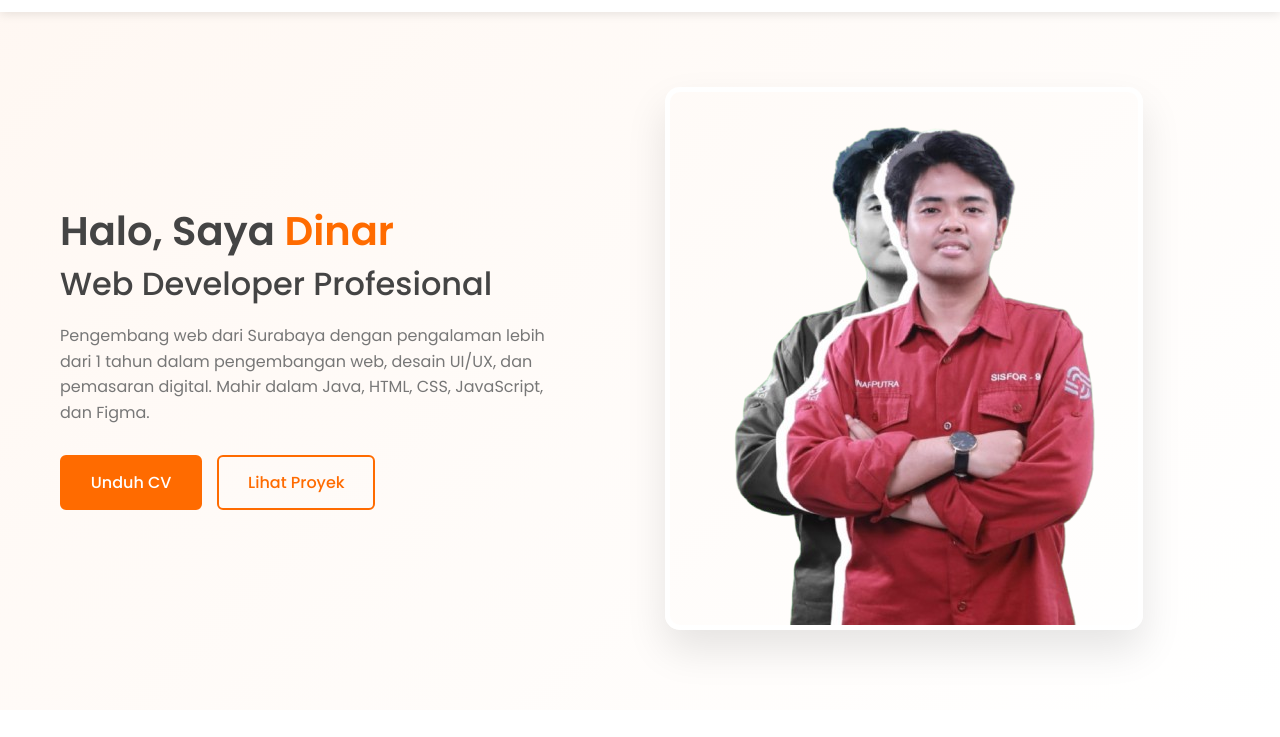
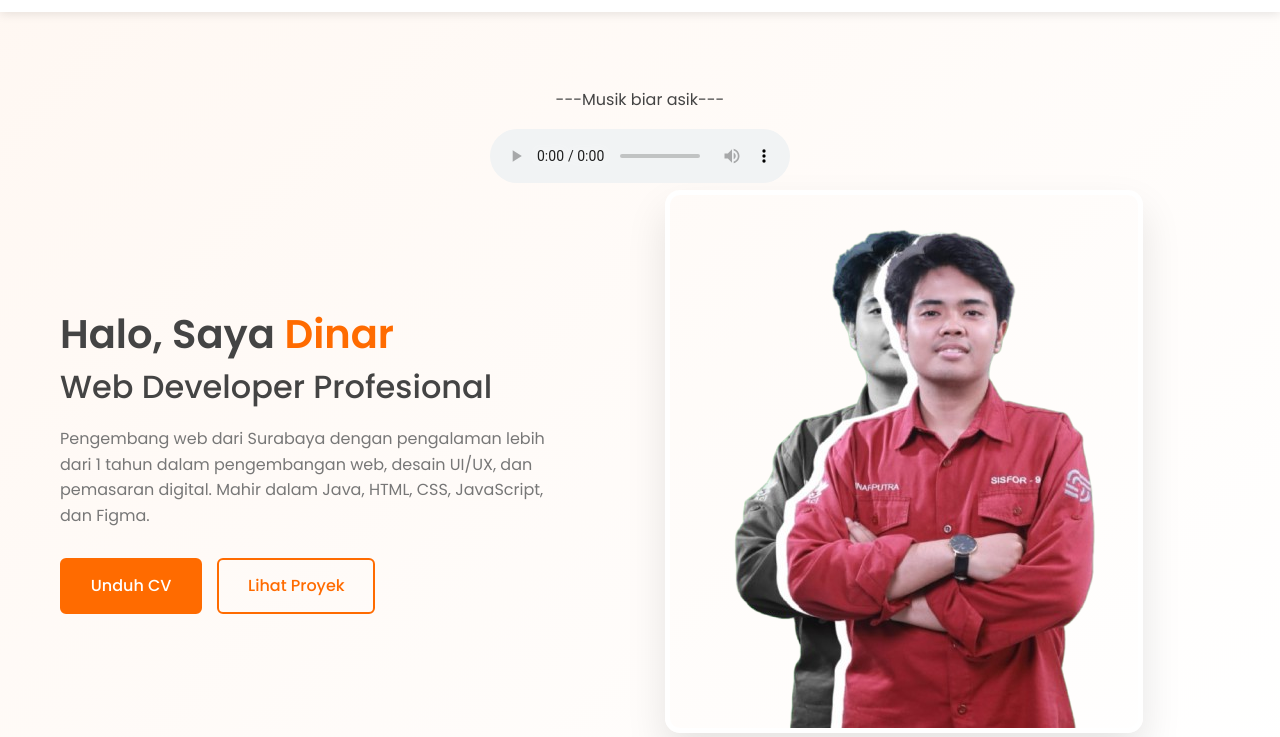
Before and after one commit to DinarPutra1408/TugasEmpat_PWeb_DinarPutraM, a plain HTML site: page index.html in a window 1280 px wide. Shown: the part 63-800 px from the top of the page. Drawn offline with Linux system fonts and the light colour scheme.

Commit message:
Update index.html

```diff
--- a/index.html
+++ b/index.html
@@ -34,6 +34,12 @@
     <!-- Main Section -->
     <section id="home" class="main">
         <div class="container">
+            <aside align="center">
+                <p> ---Musik biar asik---</p>
+                <audio controls loop>
+                    <source src="audioporto.mpeg" type="audio/mpeg">
+                </audio>
+            </aside>
             <div class="main-grid">
                 <div class="main-text">
                     <h1>Halo, Saya <span>Dinar</span></h1>
```
